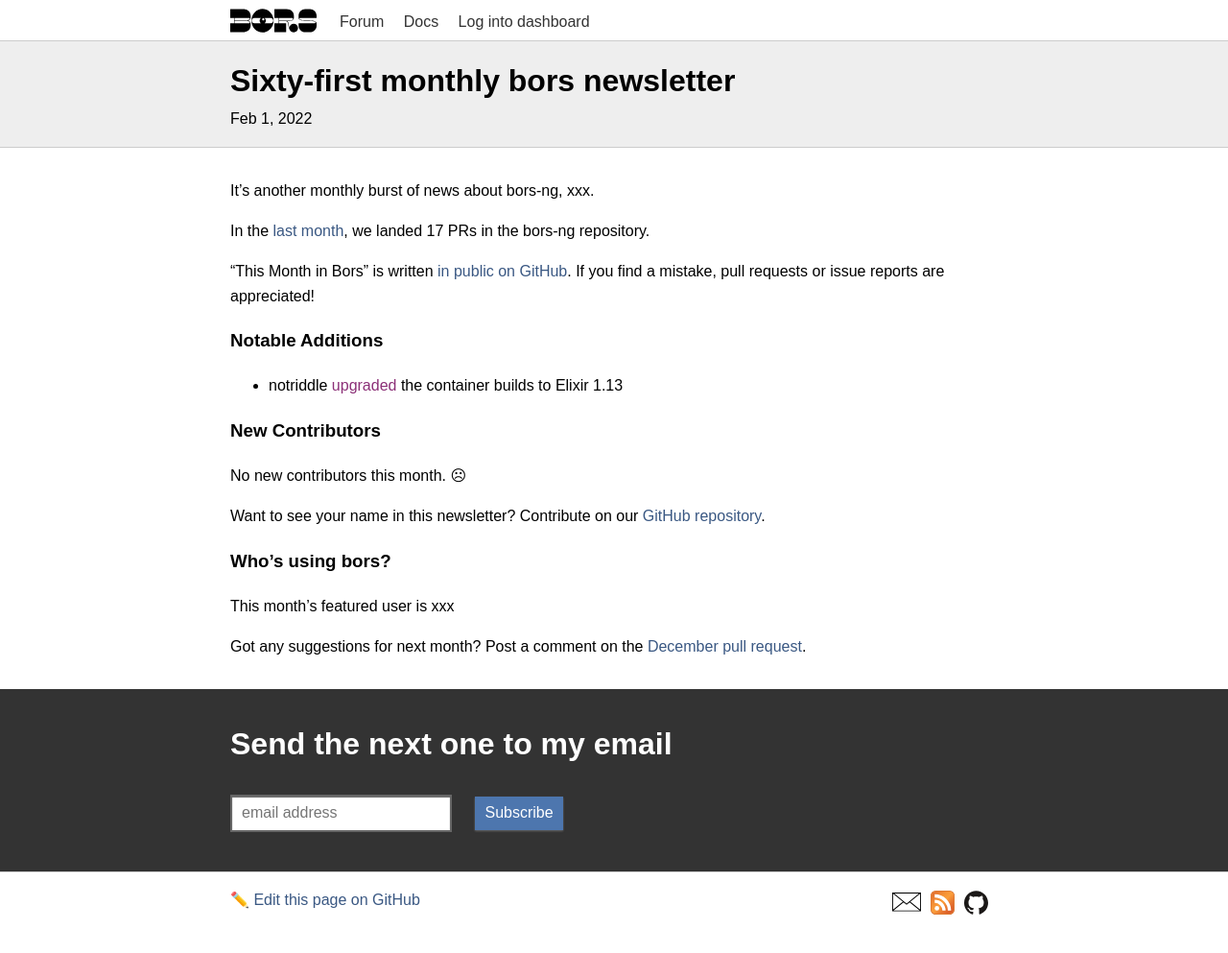
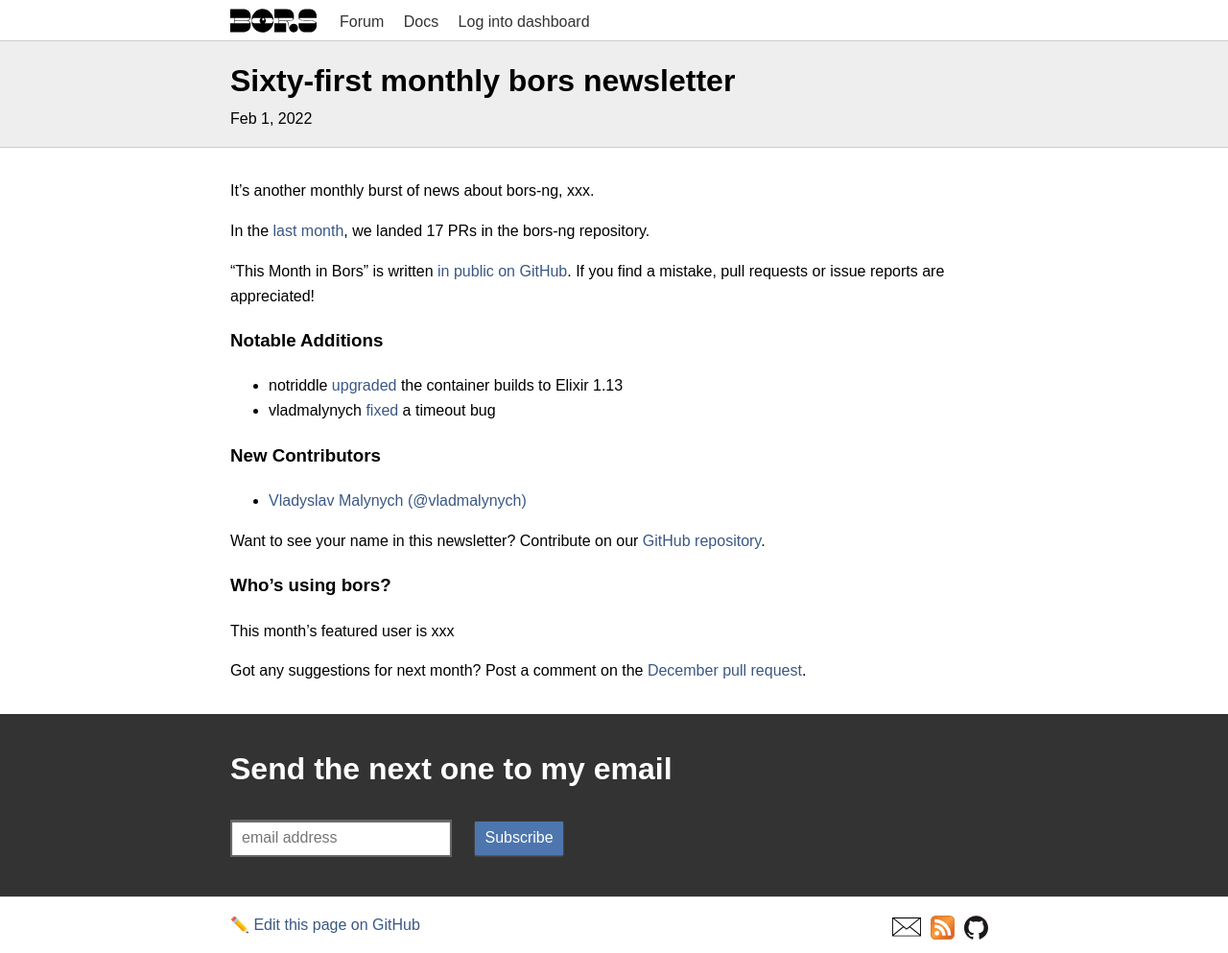
Before and after one commit to bors-ng/bors-ng.github.io, a Jekyll site: the page built from _posts/2022-02-01-tmib-61.md, in a window 1280 px wide. Shown: the whole page at 96% size. Built offline with Jekyll 4.4.1, drawn with Linux system fonts in a browser that asks for light colours; before the commit the page ends 967 px from its top, so only the background shows below that.

Commit message:
Add bors-ng/bors-ng#1442
Add @vladmalynych to new contributors list

```diff
--- a/_posts/2022-02-01-tmib-61.md
+++ b/_posts/2022-02-01-tmib-61.md
@@ -19,12 +19,13 @@
 
 ### Notable Additions
 
-* notriddle [upgraded]() the container builds to Elixir 1.13
+* notriddle [upgraded](https://github.com/bors-ng/bors-ng/pull/1422) the container builds to Elixir 1.13
+* vladmalynych [fixed](https://github.com/bors-ng/bors-ng/pull/1442) a timeout bug
 
 
 ### New Contributors
 
-No new contributors this month. ☹
+* [Vladyslav Malynych (@vladmalynych)](https://github.com/vladmalynych)
 
 Want to see your name in this newsletter? Contribute on our [GitHub repository](https://github.com/bors-ng/bors-ng).
 
```
